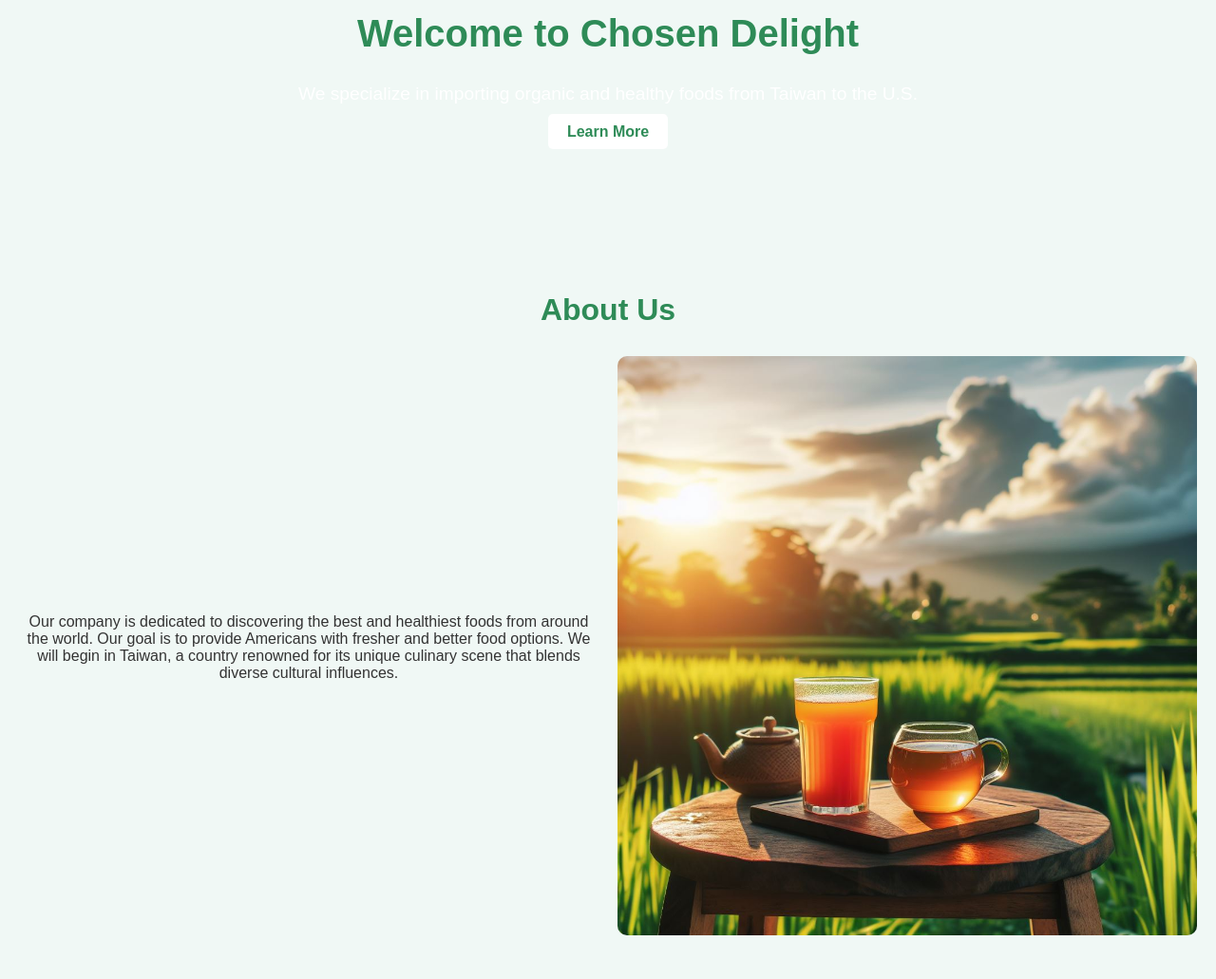
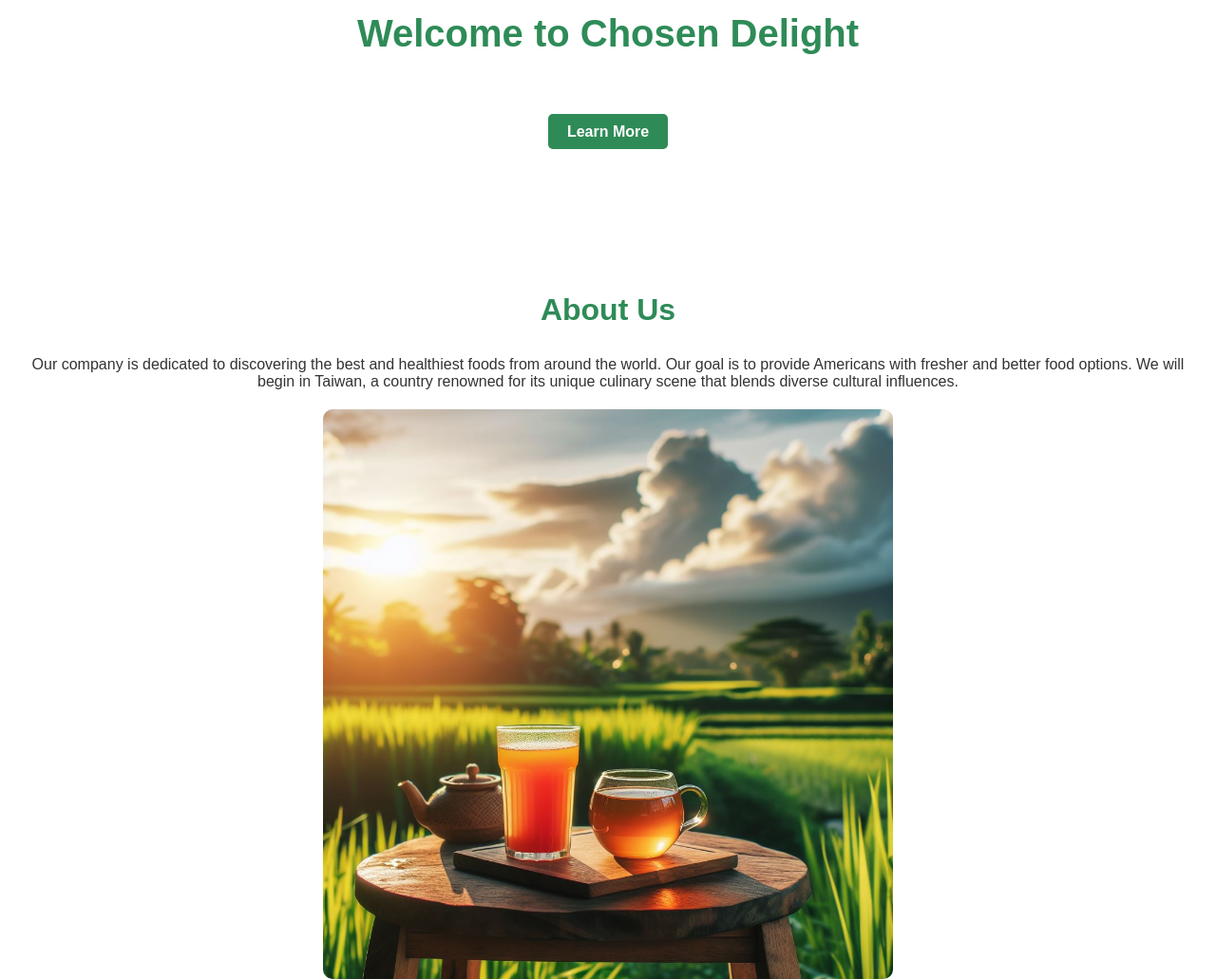
Before and after one commit to Fisher0828/chosen-delight.github.io, a plain HTML site: page index.html in a window 1280 px wide. Shown: the part 200-1231 px from the top of the page at 95% size. Drawn offline with Linux system fonts and the light colour scheme.

Commit message:
styles.css

```diff
--- a/styles.css
+++ b/styles.css
@@ -6,12 +6,12 @@
 
 body {
     font-family: 'Arial', sans-serif;
-    background-color: #f0f8f5;
+    background-color: #ffffff; /* White base color */
     color: #333;
 }
 
 header {
-    background-color: #2e8b57;
+    background-color: #2e8b57; /* Green accent */
     padding: 15px;
     text-align: center;
     color: white;
@@ -57,8 +57,8 @@ nav ul li a {
 }
 
 .cta-button {
-    background-color: #fff;
-    color: #2e8b57;
+    background-color: #2e8b57; /* Green button */
+    color: white;
     padding: 10px 20px;
     border-radius: 5px;
     text-decoration: none;
@@ -66,9 +66,10 @@ nav ul li a {
 }
 
 .cta-button:hover {
-    background-color: #2e8b57;
-    color: white;
+    background-color: #ffffff;
+    color: #2e8b57;
     transition: 0.3s;
+    border: 2px solid #2e8b57;
 }
 
 section {
@@ -83,14 +84,19 @@ h2 {
 }
 
 .content-grid {
-    display: grid;
-    grid-template-columns: 1fr 1fr;
-    gap: 20px;
+    display: flex;
+    flex-direction: column; /* Stack items vertically */
     align-items: center;
+    gap: 20px; /* Space between text and image */
+}
+
+.content-grid .text {
+    text-align: center; /* Center align the text */
 }
 
 .content-grid .image img {
     width: 100%;
+    max-width: 600px; /* Set a max width for the image */
     border-radius: 10px;
 }
 
```
